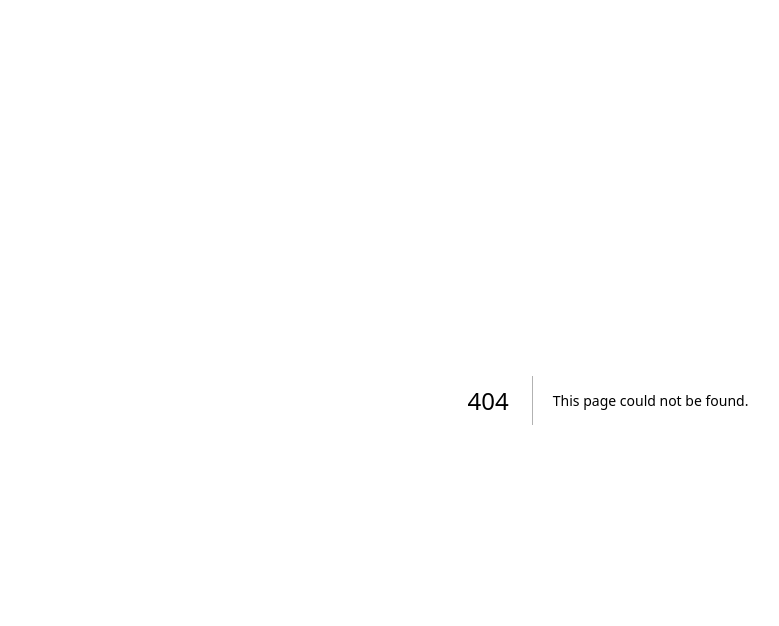
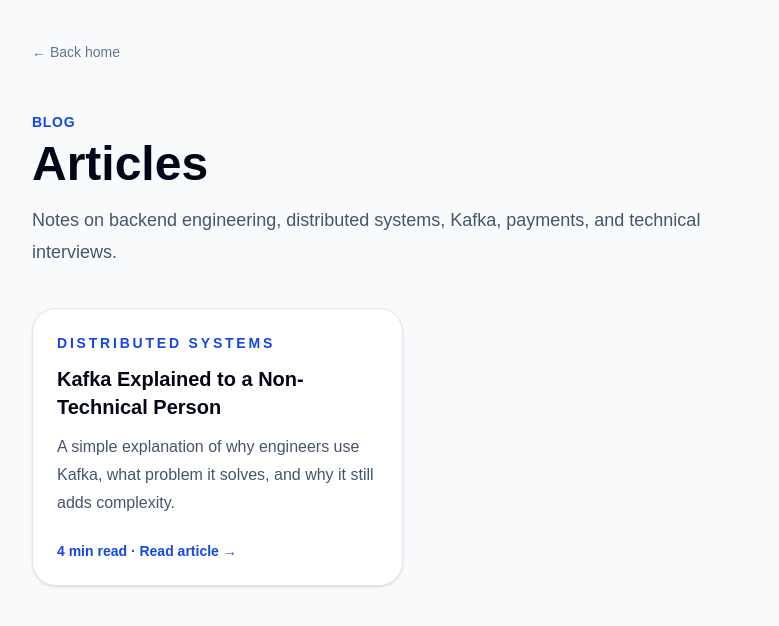
Before and after one commit to esehmec/eyyupsehmec-dev, a Next.js app: page /blog in a window 1280 px wide. Before the commit this address had no page. Shown: the top 626 px of the page, without its empty margins (32-811 px from the left). Built offline with nearby package versions, Linux system fonts and the light colour scheme.

Commit message:
add blog index page

```diff
--- /dev/null
+++ b/app/blog/page.tsx
@@ -0,0 +1,86 @@
+import fs from "fs";
+import path from "path";
+import Link from "next/link";
+
+type Post = {
+  title: string;
+  slug: string;
+  category: string;
+  summary: string;
+  date: string;
+  readTime: string;
+};
+
+function getPosts(): Post[] {
+  const blogDir = path.join(process.cwd(), "app", "blog");
+
+  return fs
+    .readdirSync(blogDir, { withFileTypes: true })
+    .filter((item) => item.isDirectory())
+    .map((item) => {
+      const articlePath = path.join(blogDir, item.name, "article.json");
+
+      if (!fs.existsSync(articlePath)) return null;
+
+      const article = JSON.parse(fs.readFileSync(articlePath, "utf8"));
+
+      return {
+        ...article,
+        slug: article.slug ?? item.name,
+      };
+    })
+    .filter(Boolean)
+    .sort((a, b) => b!.date.localeCompare(a!.date)) as Post[];
+}
+
+export default function BlogPage() {
+  const posts = getPosts();
+
+  return (
+    <main className="min-h-screen bg-slate-50 px-6 py-10 text-slate-950 sm:px-8">
+      <section className="mx-auto max-w-6xl">
+        <Link href="/" className="text-sm font-medium text-slate-500 hover:text-slate-900">
+          ← Back home
+        </Link>
+
+        <header className="mt-12 mb-10">
+          <p className="text-sm font-semibold uppercase tracking-wider text-blue-700">
+            Blog
+          </p>
+          <h1 className="mt-2 text-4xl font-bold sm:text-5xl">
+            Articles
+          </h1>
+          <p className="mt-4 max-w-2xl text-lg leading-8 text-slate-600">
+            Notes on backend engineering, distributed systems, Kafka, payments, and technical interviews.
+          </p>
+        </header>
+
+        <div className="grid gap-5 md:grid-cols-2 lg:grid-cols-3">
+          {posts.map((post) => (
+            <Link
+              key={post.slug}
+              href={`/blog/${post.slug}`}
+              className="group rounded-3xl border border-slate-200 bg-white p-6 shadow-sm transition hover:-translate-y-1 hover:border-blue-200 hover:shadow-xl"
+            >
+              <p className="mb-3 text-sm font-semibold uppercase tracking-[0.2em] text-blue-700">
+                {post.category}
+              </p>
+
+              <h2 className="text-xl font-bold group-hover:text-blue-700">
+                {post.title}
+              </h2>
+
+              <p className="mt-3 leading-7 text-slate-600">
+                {post.summary}
+              </p>
+
+              <p className="mt-6 text-sm font-semibold text-blue-700">
+                {post.readTime} · Read article →
+              </p>
+            </Link>
+          ))}
+        </div>
+      </section>
+    </main>
+  );
+}
```
